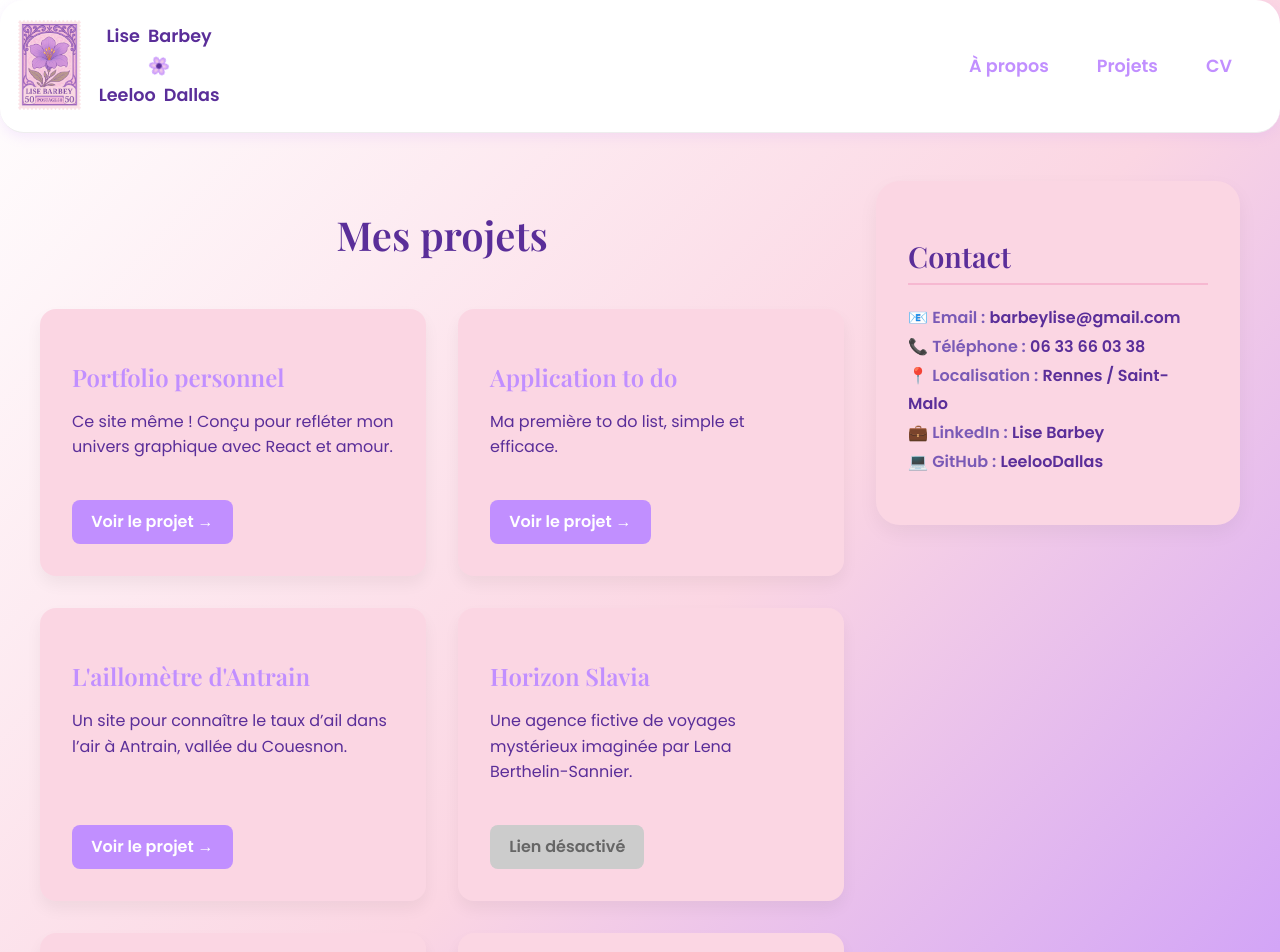
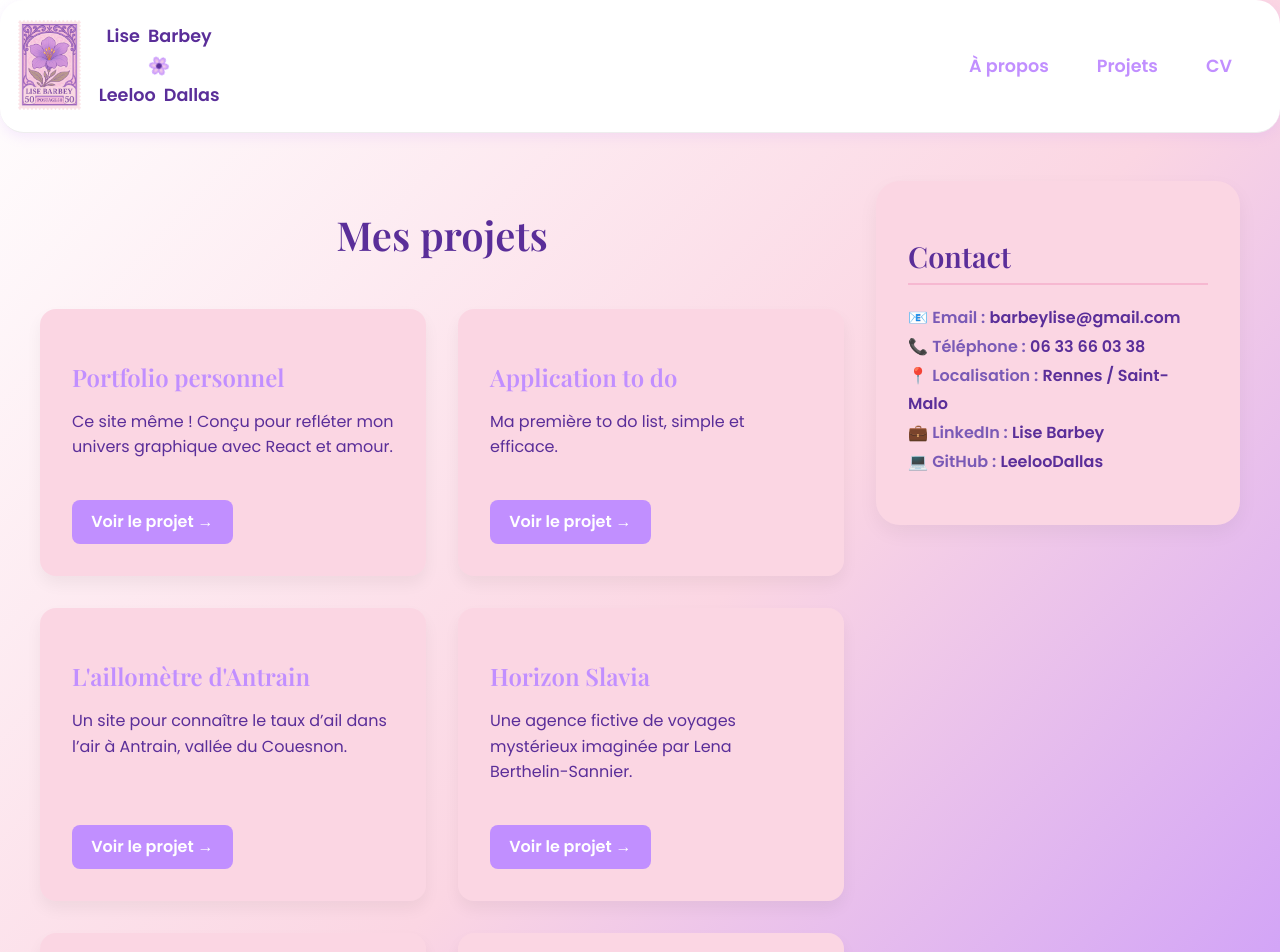
Before and after one commit to LeelooDallas-creator/portfolio, a React (Vite) app: page /projects in a window 1280 px wide. Shown: the top 952 px of the page. Built offline with nearby package versions, Linux system fonts and the light colour scheme.

Commit message:
feat(projects): horizon slavia project link added

```diff
--- a/src/pages/Projects.tsx
+++ b/src/pages/Projects.tsx
@@ -26,7 +26,7 @@ const projects: Project[] = [
   {
     title: "Horizon Slavia",
     description: "Une agence fictive de voyages mystérieux imaginée par Lena Berthelin-Sannier.",
-    link: '',
+    link: 'https://horizon-slavia.netlify.app/',
   },
   {
     title: "Ameteo",
```
Also changed, not shown: src/assets/ChatGPT Image 4 juin 2025, 15_00_13-Photoroom.png (added).
